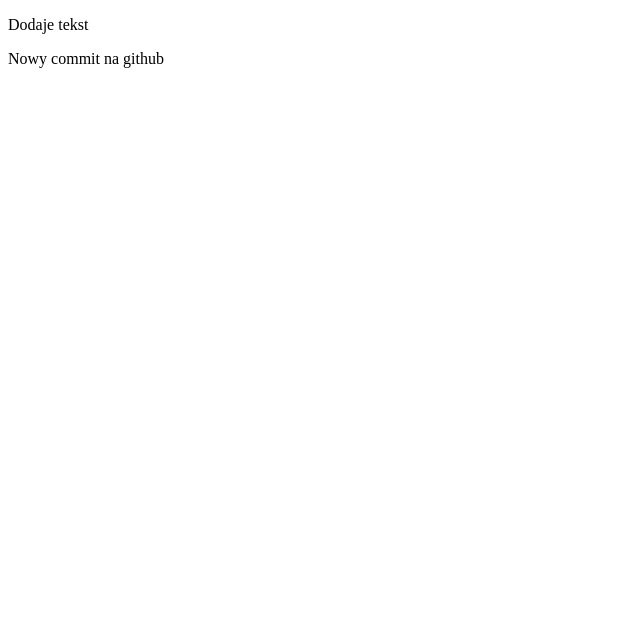
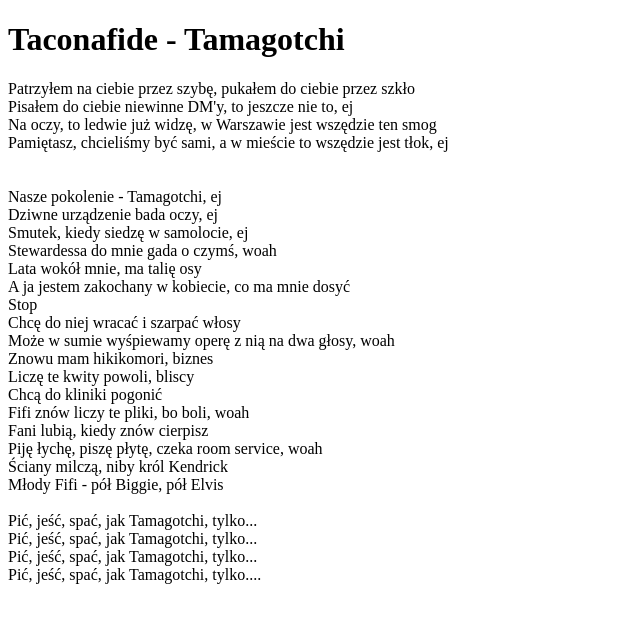
Before and after one commit to 4greatday/7.4_kodilla, a plain HTML site: page index.html in a window 1280 px wide. Shown: the whole page, without its empty margins (0-640 px from the left). Drawn offline with Linux system fonts and the light colour scheme.

Commit message:
Change index.html

```diff
--- a/index.html
+++ b/index.html
@@ -2,10 +2,41 @@
 <html>
   <head>
     <meta charset="UTF-8">
-    <title>Tytuł 6</title>
+	<link rel="stylesheet" type="text/css" href="style.css">
+    <title>7.3</title>
   </head>
   <body>
-		<p>Dodaje tekst</p>
-	  <p>Nowy commit na github</p>
+  <div class="content">
+	<h1>Taconafide - Tamagotchi</h1>
+
+	<p>Patrzyłem na ciebie przez szybę, pukałem do ciebie przez szkło<br>
+	Pisałem do ciebie niewinne DM'y, to jeszcze nie to, ej<br>
+	Na oczy, to ledwie już widzę, w Warszawie jest wszędzie ten smog<br>
+	Pamiętasz, chcieliśmy być sami, a w mieście to wszędzie jest tłok, ej<br>
+	<br>
+	<br>
+	Nasze pokolenie - Tamagotchi, ej<br>
+	Dziwne urządzenie bada oczy, ej<br>
+	Smutek, kiedy siedzę w samolocie, ej<br>
+	Stewardessa do mnie gada o czymś, woah<br>
+	Lata wokół mnie, ma talię osy<br>
+	A ja jestem zakochany w kobiecie, co ma mnie dosyć<br>
+	Stop <br>
+	Chcę do niej wracać i szarpać włosy<br>
+	Może w sumie wyśpiewamy operę z nią na dwa głosy, woah<br>
+	Znowu mam hikikomori, biznes<br>
+	Liczę te kwity powoli, bliscy<br>
+	Chcą do kliniki pogonić<br>
+	Fifi znów liczy te pliki, bo boli, woah<br>
+	Fani lubią, kiedy znów cierpisz<br>
+	Piję łychę, piszę płytę, czeka room service, woah<br>
+	Ściany milczą, niby król Kendrick<br>
+	Młody Fifi - pół Biggie, pół Elvis<br>
+	<br>
+	Pić, jeść, spać, jak Tamagotchi, tylko...<br>
+	Pić, jeść, spać, jak Tamagotchi, tylko...<br>
+	Pić, jeść, spać, jak Tamagotchi, tylko...<br>
+	Pić, jeść, spać, jak Tamagotchi, tylko.... </p>
+	</div>
   </body>
 </html>
```
